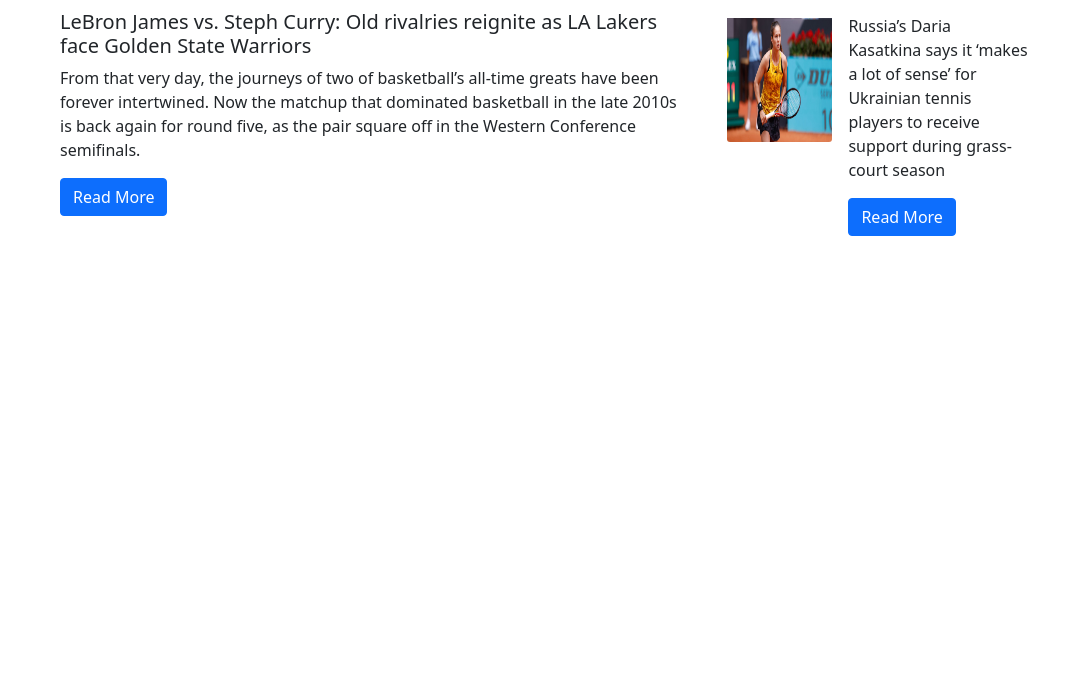
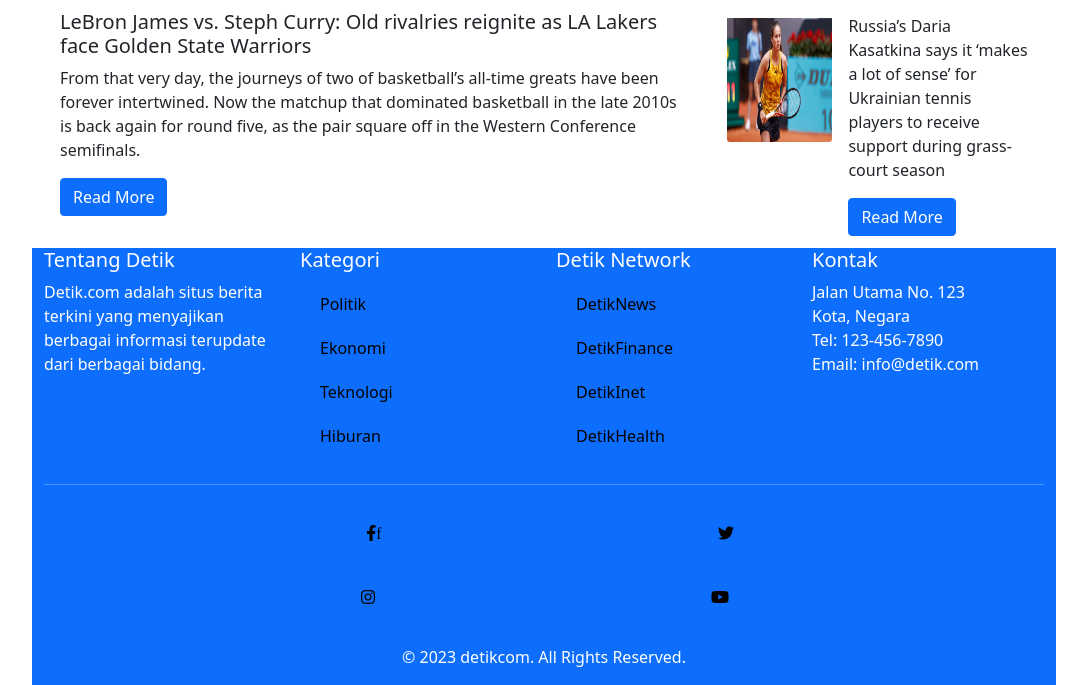
Before and after one commit to AldiPradanahakim/pw2023_223040035, a PHP site: page /index.login.php in a window 1280 px wide. Shown: the part 5374-6059 px from the top of the page, without its empty margins (96-1183 px from the left). Before the commit the page ends 5610 px from the top, so only its background shows below. Run offline with PHP 8.4, Linux system fonts and the light colour scheme; data that the repository does not hold is empty; some libraries are stand-ins or nearby versions.

Commit message:
upload tubes

```diff
--- a/tubes/index.login.php
+++ b/tubes/index.login.php
@@ -43,6 +43,7 @@
   <link rel="preconnect" href="https://fonts.googleapis.com">
   <link rel="preconnect" href="https://fonts.gstatic.com" crossorigin>
   <link rel="preconnect" href="https://fonts.googleapis.com">
+  <link rel="stylesheet" href="https://cdnjs.cloudflare.com/ajax/libs/font-awesome/5.15.3/css/all.min.css" integrity="sha512-fm1DrjrMo+7Xr21Epl+Y5kDCq9hF5efWjIOgbZIz3BX66lg39loTSPBUVrFTC0mI/3HTzLJqmcC8NebihozBrA==" crossorigin="anonymous" />
   <link href="https://fonts.googleapis.com/css2?family=Pacifico&family=Rubik:ital,wght@0,400;1,500&display=swap" rel="stylesheet">
   <link rel="stylesheet" href="css/style.css">
   <link rel="stylesheet" href="css/responsive.css">
@@ -579,6 +580,62 @@
       </div>
     </div>
 
+    <!-- footer -->
+    <footer class="footer bg-primary text-white">
+      <div class="container">
+        <div class="row">
+          <div class="col-lg-3 col-md-6">
+            <h5>Tentang Detik</h5>
+            <p>Detik.com adalah situs berita terkini yang menyajikan berbagai informasi terupdate dari berbagai bidang.</p>
+          </div>
+          <div class="col-lg-3 col-md-6">
+            <h5>Kategori</h5>
+            <ul class="list-unstyled">
+              <li><a href="#">Politik</a></li>
+              <li><a href="#">Ekonomi</a></li>
+              <li><a href="#">Teknologi</a></li>
+              <li><a href="#">Hiburan</a></li>
+            </ul>
+          </div>
+          <div class="col-lg-3 col-md-6">
+            <h5>Detik Network</h5>
+            <ul class="list-unstyled">
+              <li><a href="#">DetikNews</a></li>
+              <li><a href="#">DetikFinance</a></li>
+              <li><a href="#">DetikInet</a></li>
+              <li><a href="#">DetikHealth</a></li>
+            </ul>
+          </div>
+          <div class="col-lg-3 col-md-6">
+            <h5>Kontak</h5>
+            <address>
+              Jalan Utama No. 123<br>
+              Kota, Negara<br>
+              Tel: 123-456-7890<br>
+              Email: info@detik.com
+            </address>
+          </div>
+        </div>
+        <hr>
+        <div class="row">
+          <div class="col-lg-12 text-center">
+            <ul class="list-inline">
+              <li class="list-inline-item"><a href="#"><i class="fab fa-facebook-f">f</i></a></li>
+              <li class="list-inline-item"><a href="#"><i class="fab fa-twitter"></i></a></li>
+              <li class="list-inline-item"><a href="#"><i class="fab fa-instagram"></i></a></li>
+              <li class="list-inline-item"><a href="#"><i class="fab fa-youtube"></i></a></li>
+            </ul>
+            <p>&copy; 2023 detikcom. All Rights Reserved.</p>
+          </div>
+        </div>
+      </div>
+    </footer>
+
+
+
+
+  </div>
+
   <script>
     // Mengaktifkan dropdown ketika diklik di luar dropdown content
     window.onclick = function(event) {
```
Lines whose indentation alone changed are shown as unchanged.
